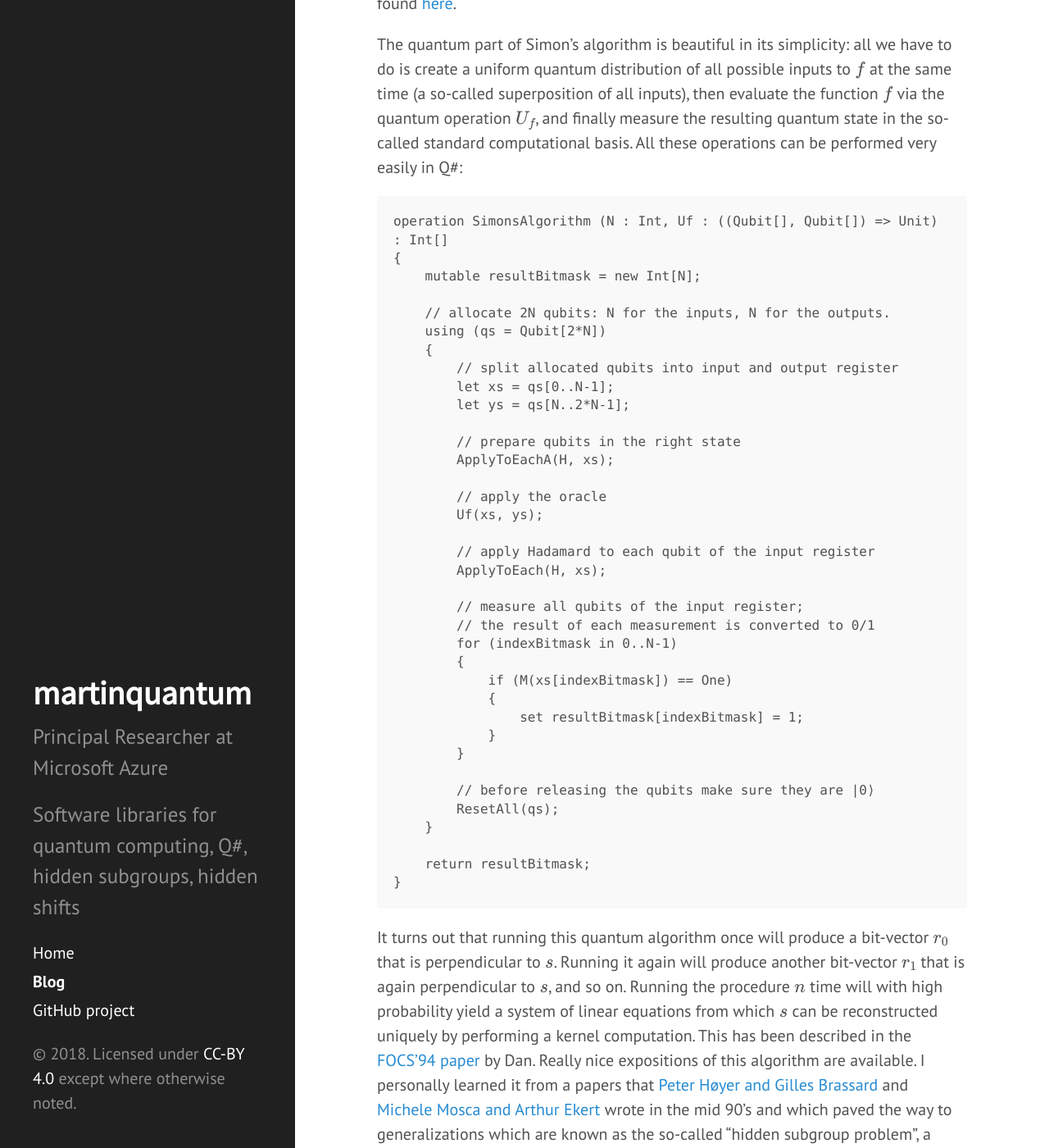
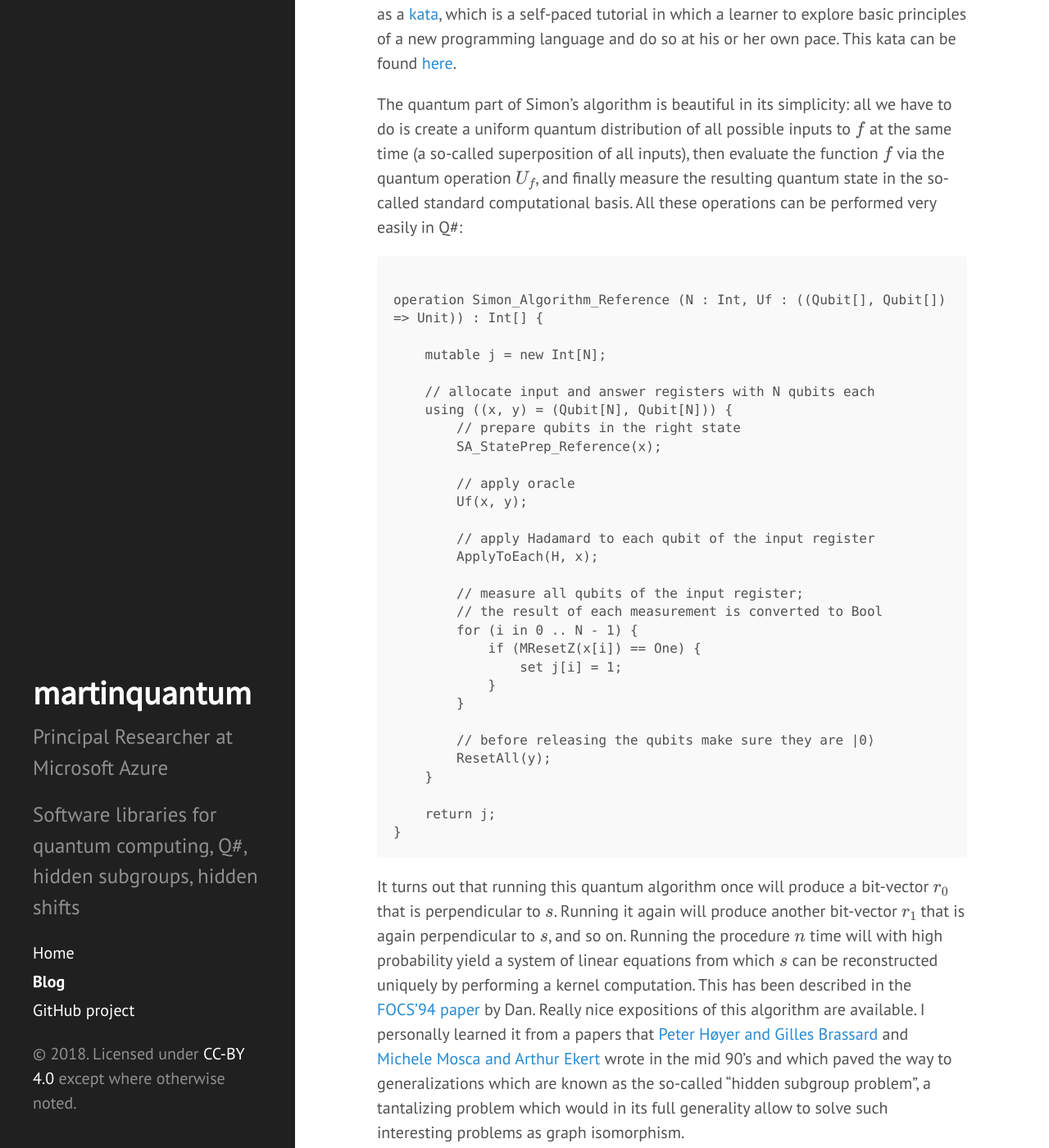
Before and after one commit to martinquantum/martinquantum.github.io, a Jekyll site: the page built from _posts/2018-12-10-simon.md, in a window 1280 px wide and 1400 px high, scrolled down 2753 px. Shown: the whole window at 82% size. Built offline with Jekyll 4.4.1, drawn with Linux system fonts in a browser that asks for light colours; formulas are drawn with MathJax 3; some of the changed text lies outside the part shown.

Commit message:
wit Mariia

````diff
--- a/_posts/2018-12-10-simon.md
+++ b/_posts/2018-12-10-simon.md
@@ -25,6 +25,7 @@ Our task is to find the bit-vector $s$, which we call the "period" of the functi
 One might wonder how on earth one can find functions with this property. But after a little thought, such functions are actually not very difficult to manufacture. Indeed, just recall from linear algebra that if we are given an $(n-1) \times n$ matrix $M$ of rank $n-1$ (i.e., one less rows that we have columns), then there exists a non-zero vector $s$ that spans the <em>kernel</em> of that matrix, i.e., $M \cdot s={\mathbf 0}$ is equal to the zero vector. Now, if the matrix $M$ has Boolean entries, then moreover there is a unique vector $s$ that spans the kernel, i.e., we have that $M\cdot {\mathbf 0} = M \cdot s = {\mathbf 0}$.
 
 Let's look at a simple example: The Boolean matrix $M$ defined as
+
 $$ M = \left[
     \begin{array}{ccccc}
     0& 1& 1& 0& 1 \\
@@ -34,6 +35,7 @@ $$ M = \left[
     \end{array}
     \right]
 $$
+
 has the kernel given by $[ (0, 0, 0, 0, 0), (0, 1, 0, 0, 1) ]$. In this case, the period is given by $s=(0,1,0,0,1)$.
 
 Functions of the form $f(x) = M \cdot x$, where $M$ is a fixed Boolean $(n-1)\times n$ matrix, are our prototypes of instances of Simon's problem. They satisfy the two conditions above as it is easy to find a quantum circuit which implements $U_f$ (indeed, this can be accomplished by a network of CNOT gates which can be read off directly from the matrix $M$) and the 2-to-1 property with respect to a period vector follows from linear algebra.
@@ -47,41 +49,35 @@ The [Microsoft Quantum Development Kit](https://www.microsoft.com/en-us/quantum/
 The quantum part of Simon's algorithm is beautiful in its simplicity: all we have to do is create a uniform quantum distribution of all possible inputs to $f$ at the same time (a so-called superposition of all inputs), then evaluate the function $f$ via the quantum operation $U_f$, and finally measure the resulting quantum state in the so-called standard computational basis. All these operations can be performed very easily in Q#:
 
 ```
-operation SimonsAlgorithm (N : Int, Uf : ((Qubit[], Qubit[]) => Unit) : Int[]
-{
-    mutable resultBitmask = new Int[N];
 
-    // allocate 2N qubits: N for the inputs, N for the outputs.
-    using (qs = Qubit[2*N])
-    {
-        // split allocated qubits into input and output register
-        let xs = qs[0..N-1];
-        let ys = qs[N..2*N-1];
+operation Simon_Algorithm_Reference (N : Int, Uf : ((Qubit[], Qubit[]) => Unit)) : Int[] {
 
+    mutable j = new Int[N];
+
+    // allocate input and answer registers with N qubits each
+    using ((x, y) = (Qubit[N], Qubit[N])) {
         // prepare qubits in the right state
-        ApplyToEachA(H, xs);
+        SA_StatePrep_Reference(x);
 
-        // apply the oracle
-        Uf(xs, ys);
+        // apply oracle
+        Uf(x, y);
 
         // apply Hadamard to each qubit of the input register
-        ApplyToEach(H, xs);
+        ApplyToEach(H, x);
 
         // measure all qubits of the input register;
-        // the result of each measurement is converted to 0/1
-        for (indexBitmask in 0..N-1)
-        {
-            if (M(xs[indexBitmask]) == One)
-            {
-                set resultBitmask[indexBitmask] = 1;
+        // the result of each measurement is converted to Bool
+        for (i in 0 .. N - 1) {
+            if (MResetZ(x[i]) == One) {
+                set j[i] = 1;
             }
         }
 
         // before releasing the qubits make sure they are |0⟩
-        ResetAll(qs);
+        ResetAll(y);
     }
 
-    return resultBitmask;
+    return j;
 }
 ```
 
````
Also changed, not shown: other parts of _posts/2018-12-10-simon.md (+1 -1 lines).
